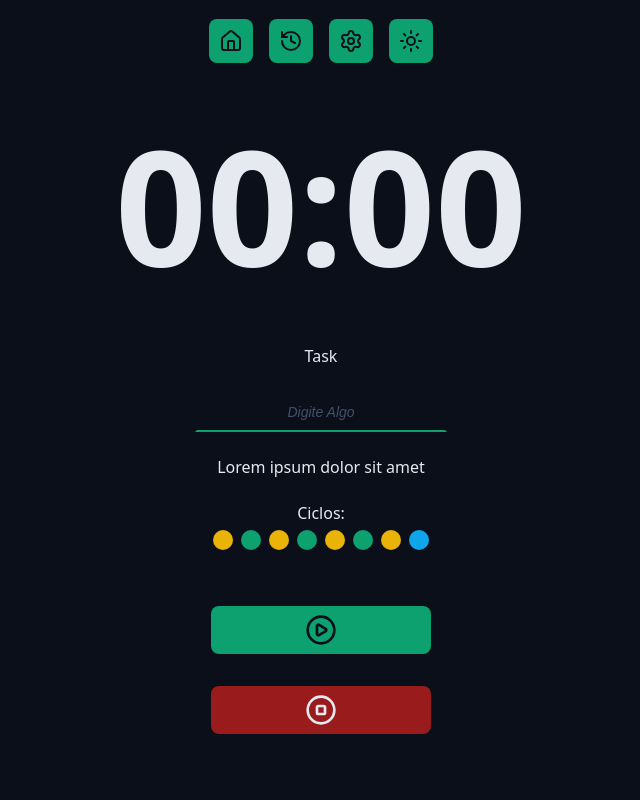
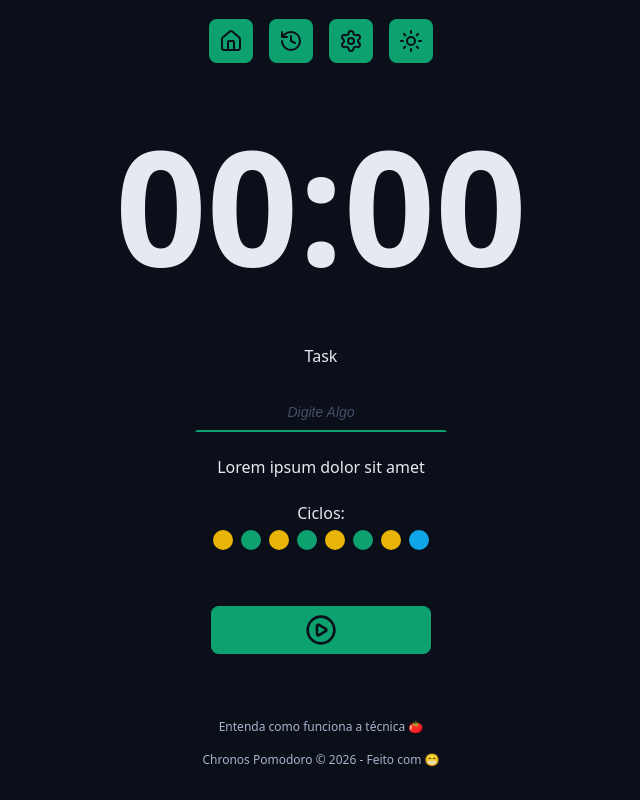
Before and after one commit to AllanOSilva/chronos-pomodoro, a React (Vite) app: page / in a window 1280 px wide. Shown: the part 202-1002 px from the top of the page, without its empty margins (319-959 px from the left). Built offline with nearby package versions, Linux system fonts and the light colour scheme.

Commit message:
organizar codigo inicial

```diff
--- a/src/App.tsx
+++ b/src/App.tsx
@@ -10,7 +10,8 @@
 import { DefaultInput } from './components/DefaultInput';
 import { Cycles } from './components/Cycles';
 import { DefaultButton } from './components/DefaultInput copy';
-import { PlayCircleIcon, StopCircleIcon } from 'lucide-react';
+import { PlayCircleIcon, /*StopCircleIcon*/ } from 'lucide-react';
+import { Footer } from './components/Footer';
 
 export function App(){
 
@@ -42,9 +43,12 @@
                     </div>
                     <div>
                         <DefaultButton icon={<PlayCircleIcon />} color='green' />
-                        <DefaultButton icon={<StopCircleIcon />} color='red'/>
+                        {/* <DefaultButton icon={<StopCircleIcon />} color='red'/> */}
                     </div>
                 </form>
+            </Container>
+            <Container>
+                <Footer />
             </Container>
         </>
     );
--- /dev/null
+++ b/src/components/Footer/index.tsx
@@ -0,0 +1,10 @@
+import styles from './styles.module.css';
+
+
+export function Footer(){
+    return <footer className={styles.footer}>
+        <a href="#">Entenda como funciona a técnica 🍅</a>
+        <a href="#">Chronos Pomodoro &copy; {new Date().getFullYear()} - Feito com 😁</a>
+    </footer>
+
+}
--- /dev/null
+++ b/src/components/Footer/styles.module.css
@@ -0,0 +1,16 @@
+.footer{
+    display: flex;
+    align-items: center;
+    justify-content: center;
+    flex-direction: column;
+    font-size: 1.2rem;
+    gap: 1.6rem
+}
+.footer a{
+    text-decoration: none;
+    color: var(--text-muted);
+}
+.footer a:hover{
+    text-decoration: underline;
+    color: var(--text-muted);
+}
--- a/src/styles/theme.css
+++ b/src/styles/theme.css
@@ -35,3 +35,20 @@
   --disabled: #555f7d;
   --text-disabled: #aab3cc;
 }
+:root[data-theme='light'] {
+  --gray-100: #0a0f1a;
+  --gray-200: #181f2e;
+  --gray-300: #272f43;
+  --gray-400: #363d56;
+  --gray-500: #454f6a;
+  --gray-600: #555f7d;
+  --gray-700: #aab3cc;
+  --gray-800: #cdd3e1;
+  --gray-900: #e6e9f0;
+
+  --text-default: #0a0f1a;
+  --text-muted: #272f43;
+
+  --link-color: #0b8a60;
+  --link-hover: #065f46;
+}
```
Also changed, not shown: src/components/Heading/styles.module.css (line endings or trailing spaces).
